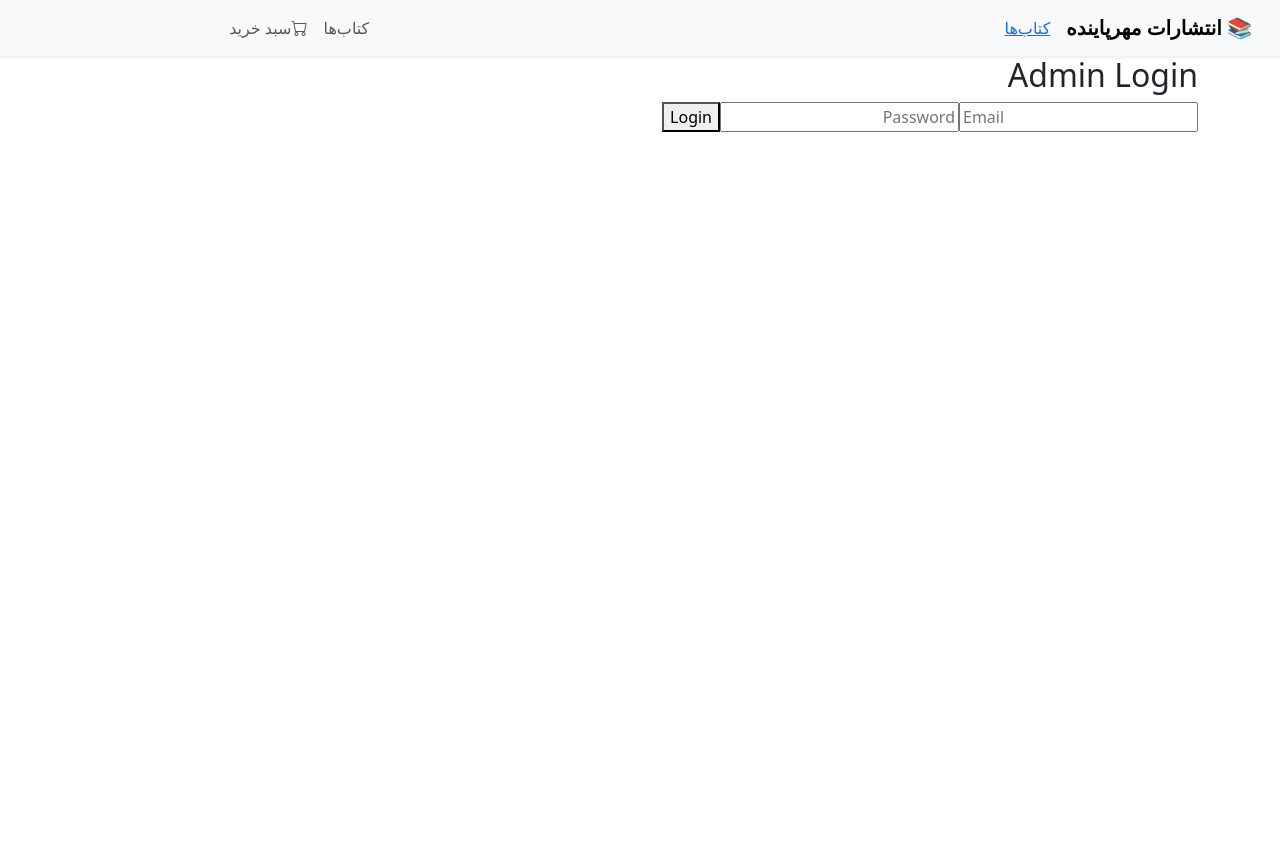
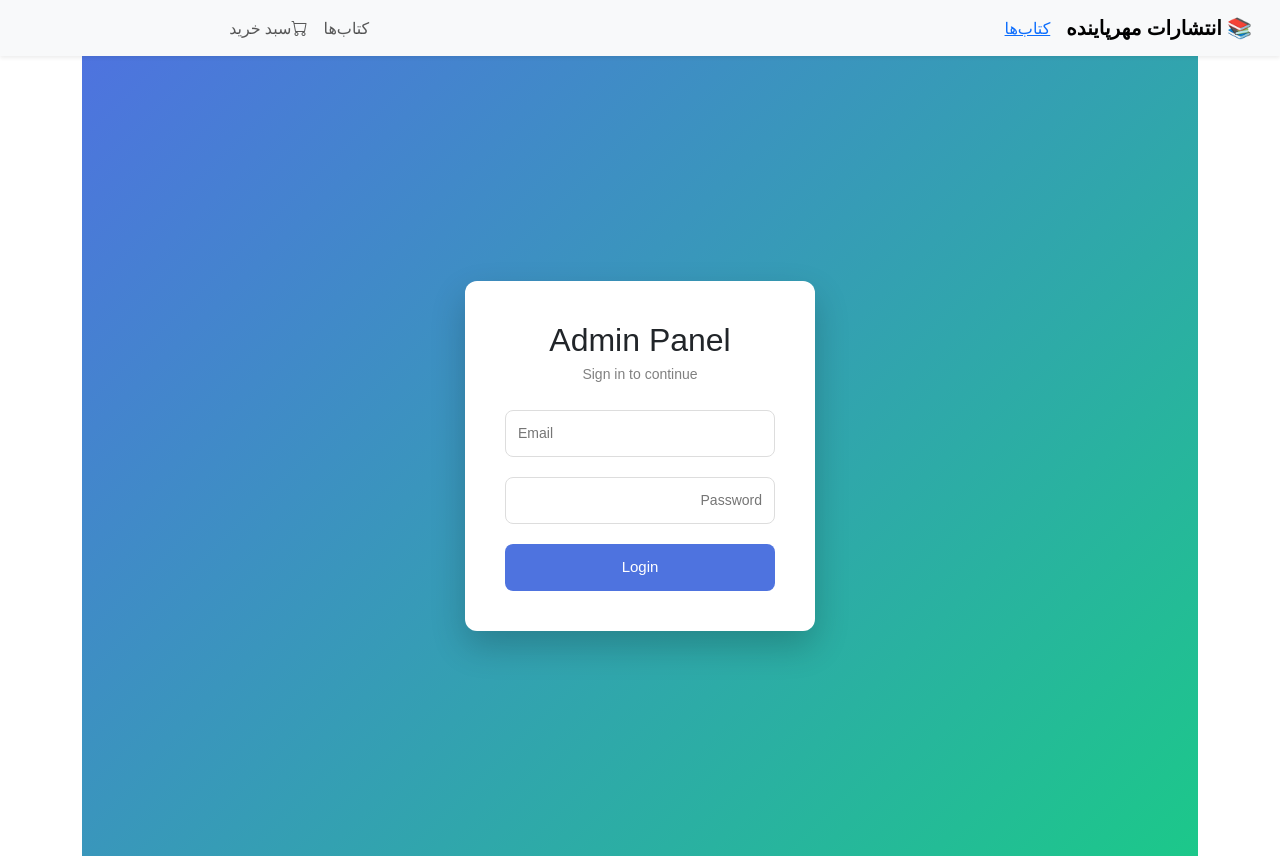
Before and after one commit to edive10/anisShop, an Angular app: page /login in a window 1280 px wide. Before the commit the page ends 800 px from the top, so only its background shows below. Built offline with nearby package versions, Linux system fonts and the light colour scheme.

Commit message:
برطرف کردن /login زیباتر کردن صفحه ورود ادمین

```diff
--- a/src/app/admin/admin-dashboard/admin-dashboard.css
+++ b/src/app/admin/admin-dashboard/admin-dashboard.css
@@ -4,3 +4,24 @@
   margin:10px;
   width:250px;
 }
+.admin-header {
+  display: flex;
+  justify-content: space-between;
+  align-items: center;
+  margin-bottom: 25px;
+}
+
+.logout-btn {
+  background: #dc3545;
+  color: white;
+  border: none;
+  padding: 10px 18px;
+  border-radius: 8px;
+  cursor: pointer;
+  font-size: 14px;
+  transition: 0.3s;
+}
+
+.logout-btn:hover {
+  background: #bb2d3b;
+}
--- a/src/app/admin/admin-dashboard/admin-dashboard.html
+++ b/src/app/admin/admin-dashboard/admin-dashboard.html
@@ -1,3 +1,10 @@
+<div class="admin-header">
+  <h2>Admin Panel</h2>
+
+  <button type="button" class="logout-btn" (click)="logout()">
+    Logout
+  </button>
+</div>
 <div class="container mt-4" dir="rtl">
 
   <!-- فرم افزودن کتاب جدید -->
--- a/src/app/admin/admin-dashboard/admin-dashboard.ts
+++ b/src/app/admin/admin-dashboard/admin-dashboard.ts
@@ -1,17 +1,25 @@
 import { Component, OnInit } from '@angular/core';
 import { BookService } from '../../../app/book.service';
 import { ChangeDetectorRef } from '@angular/core';
+import { Router } from '@angular/router';
+
 @Component({
   selector: 'app-admin-dashboard',
   standalone: false,
   templateUrl: './admin-dashboard.html',
   styleUrl: './admin-dashboard.css',
 })
+
 export class AdminDashboard implements OnInit {
+
   books: any[] = [];
   newBook = { name: '', author: '', price: 0, discount: 0 };
   selectedFile: File | null = null;
-  constructor(private bookService: BookService, private cdr: ChangeDetectorRef) { }
+  constructor(
+    private bookService: BookService,
+    private cdr: ChangeDetectorRef,
+    private router: Router
+  ) { }
 
   ngOnInit(): void {
     this.getBooks();
@@ -25,7 +33,10 @@ export class AdminDashboard implements OnInit {
   }
 
 
-
+  logout() {
+    localStorage.removeItem('adminToken');
+    this.router.navigate(['/login']);
+  }
   deleteBook(id: string) {
 
     if (confirm("Are you sure you want to delete this book?")) {
--- a/src/app/admin/login/login.css
+++ b/src/app/admin/login/login.css
@@ -0,0 +1,86 @@
+/* Background */
+.login-wrapper {
+  height: 100vh;
+  display: flex;
+  justify-content: center;
+  align-items: center;
+  background: linear-gradient(135deg, #4e73df, #1cc88a);
+  font-family: Arial, sans-serif;
+}
+
+/* Card */
+.login-card {
+  background: white;
+  padding: 40px;
+  width: 350px;
+  border-radius: 12px;
+  box-shadow: 0 15px 35px rgba(0, 0, 0, 0.2);
+  text-align: center;
+  animation: fadeIn 0.5s ease-in-out;
+}
+
+.login-card h2 {
+  margin-bottom: 5px;
+}
+
+.subtitle {
+  font-size: 14px;
+  color: gray;
+  margin-bottom: 25px;
+}
+
+/* Inputs */
+.form-group {
+  margin-bottom: 20px;
+}
+
+input {
+  width: 100%;
+  padding: 12px;
+  border: 1px solid #ddd;
+  border-radius: 8px;
+  outline: none;
+  transition: 0.3s;
+  font-size: 14px;
+}
+
+input:focus {
+  border-color: #4e73df;
+  box-shadow: 0 0 5px rgba(78, 115, 223, 0.4);
+}
+
+/* Button */
+button {
+  width: 100%;
+  padding: 12px;
+  background: #4e73df;
+  border: none;
+  color: white;
+  font-size: 15px;
+  border-radius: 8px;
+  cursor: pointer;
+  transition: 0.3s;
+}
+
+button:hover {
+  background: #2e59d9;
+}
+
+/* Error */
+.error {
+  margin-top: 15px;
+  color: red;
+  font-size: 13px;
+}
+
+/* Animation */
+@keyframes fadeIn {
+  from {
+    opacity: 0;
+    transform: translateY(-10px);
+  }
+  to {
+    opacity: 1;
+    transform: translateY(0);
+  }
+}
--- a/src/app/admin/login/login.html
+++ b/src/app/admin/login/login.html
@@ -1,9 +1,13 @@
-<div class="login-container">
+<div class="login-wrapper">
 
-  <h2>Admin Login</h2>
+  <div class="login-card">
+
+    <h2>Admin Panel</h2>
+    <p class="subtitle">Sign in to continue</p>
 
     <form (ngSubmit)="login()">
 
+      <div class="form-group">
         <input
           type="email"
           placeholder="Email"
@@ -11,7 +15,9 @@
           name="email"
           required
         >
+      </div>
 
+      <div class="form-group">
         <input
           type="password"
           placeholder="Password"
@@ -19,6 +25,7 @@
           name="password"
           required
         >
+      </div>
 
       <button type="submit">
         Login
@@ -26,8 +33,10 @@
 
     </form>
 
-  <p *ngIf="error" style="color:red">
-    {{error}}
+    <p *ngIf="error" class="error">
+      {{ error }}
     </p>
 
   </div>
+
+</div>
--- a/src/app/app-routing-module.ts
+++ b/src/app/app-routing-module.ts
@@ -9,7 +9,7 @@ import { RecipeEdit } from "./recipes/recipe-edit/recipe-edit";
 import { Cart } from "./cart/cart";
 import { HomeComponent } from "./home/home.component";
 import { AddBook } from './add-book/add-book';
-import { authGuard } from './guards/auth-guard';
+import { AuthGuard } from './guards/auth-guard';
 import { Login } from './admin/login/login';
 
 const appRoutes: Routes = [
@@ -24,7 +24,7 @@ const appRoutes: Routes = [
 
   {
     path: 'admin',
-    canActivate: [authGuard],
+    canActivate: [AuthGuard],
     loadChildren: () =>
       import('./admin/admin-module').then(m => m.AdminModule)
   },
@@ -48,4 +48,4 @@ const appRoutes: Routes = [
   imports: [RouterModule.forRoot(appRoutes)],
   exports: [RouterModule]
 })
-export class AppRoutingModule {}
+export class AppRoutingModule { }
--- a/src/app/guards/auth-guard.ts
+++ b/src/app/guards/auth-guard.ts
@@ -1,24 +1,21 @@
 import { Injectable } from '@angular/core';
-import { CanActivate, Router } from '@angular/router';
+import { CanActivate, Router, UrlTree } from '@angular/router';
 
 @Injectable({
   providedIn: 'root'
 })
-export class authGuard implements CanActivate {
+export class AuthGuard implements CanActivate {
 
   constructor(private router: Router) {}
 
-  canActivate(): boolean {
-
+  canActivate(): boolean | UrlTree {
     const token = localStorage.getItem('adminToken');
 
     if (!token) {
-      this.router.navigate(['/login']);
-      return false;
+      return this.router.createUrlTree(['/login']);
     }
 
     return true;
-
   }
 
 }
```
Lines whose indentation alone changed are shown as unchanged.
